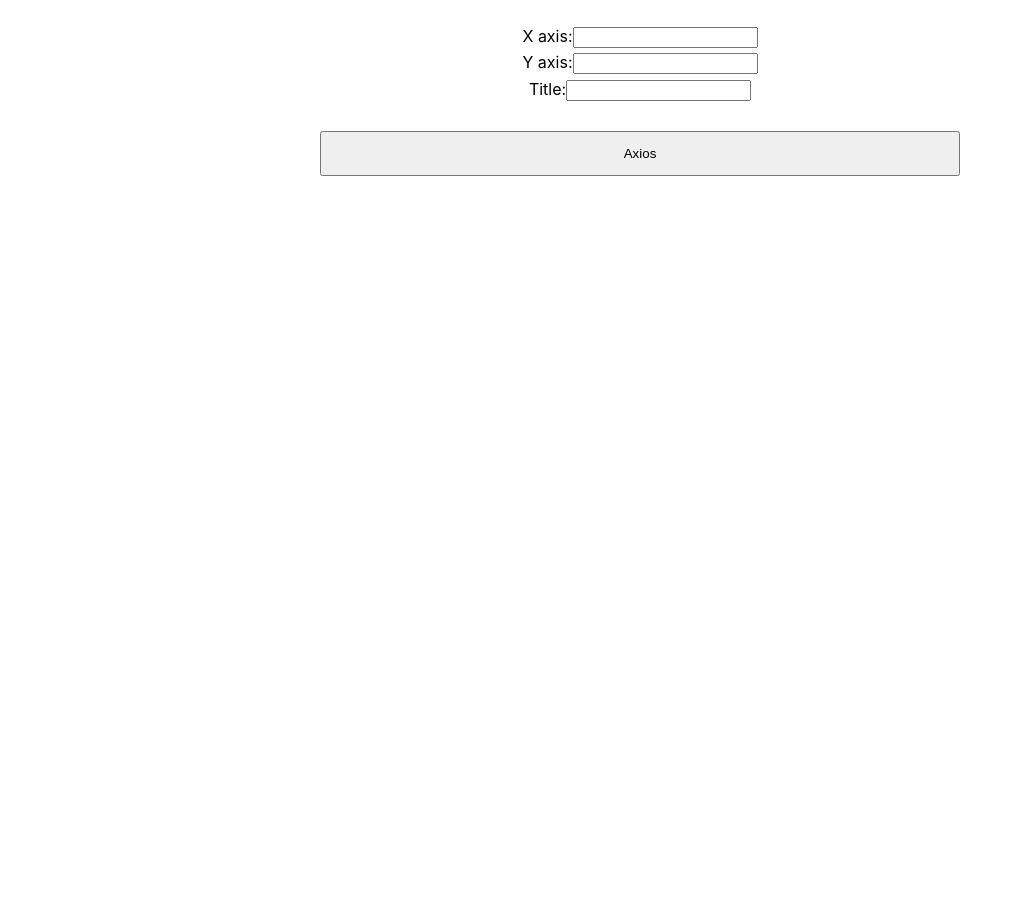
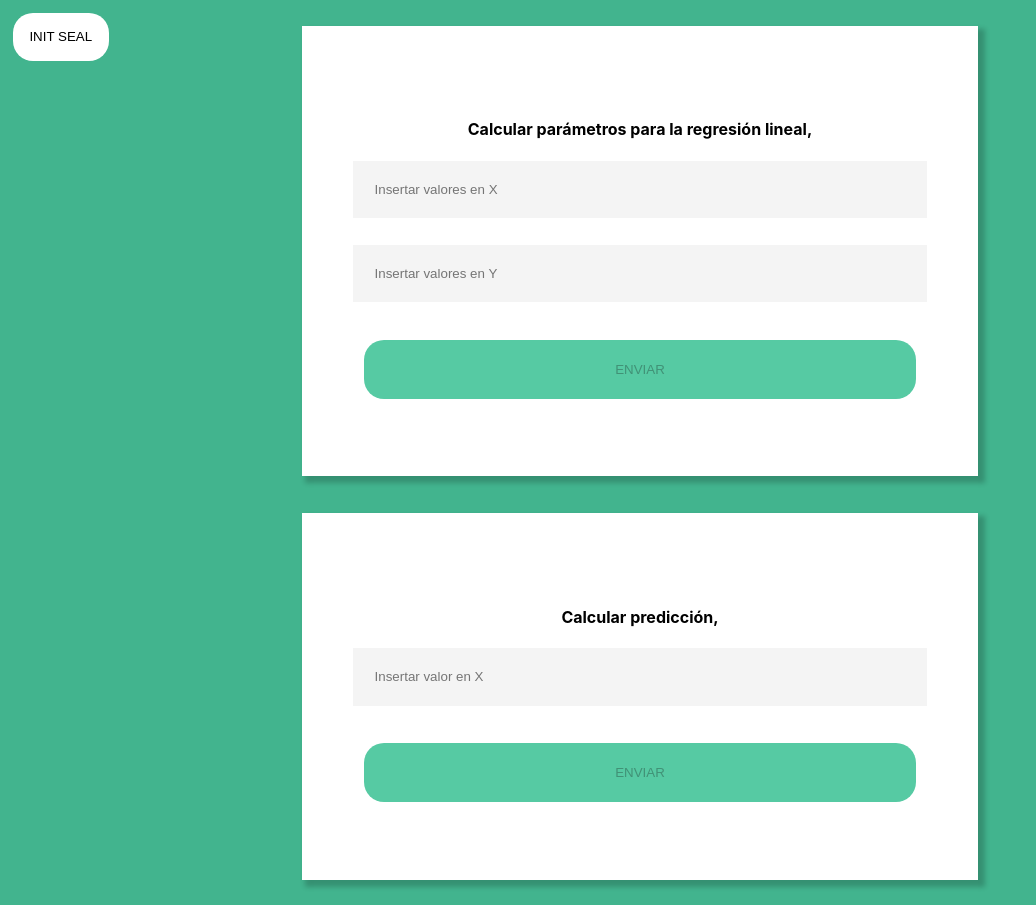
Before and after one commit to DiegoMartindeAndres/FHE, a React (Create React App) app: page / in a window 1280 px wide. Shown: the whole page, without its empty margins (0-1036 px from the left). Before the commit the page ends 800 px from the top, so only its background shows below. Built offline with nearby package versions, Linux system fonts and the light colour scheme.

Commit message:
Preparado front para petición de predicción. Externalizada inicialización de parámetros de FHE a una función externa.

```diff
--- a/src/App.js
+++ b/src/App.js
@@ -1,39 +1,38 @@
 import './App.css';
 import axios from 'axios';
 import React from "react";
+import LoadingSpinner from './LoadingSpinner';
+
 const SEAL = require('node-seal');
 
 function App() {
+  // UseState for homomorphic variables
+  const [seal, setSeal] = React.useState(null);
+  const [context, setContext] = React.useState(null);
+  const [scale, setScale] = React.useState(0);
+
+  const [encoder, setEncoder] = React.useState(null);
+  const [publicKey, setPublicKey] = React.useState(null);
+  const [relinKey, setRelinKey] = React.useState(null);
+  const [encryptor, setEncryptor] = React.useState(null);
+  const [decryptor, setDecryptor] = React.useState(null);
+
+  // UseState for displaying server answers
   const [serverAnswer, setServerAnswer] = React.useState(null);
+  const [serverAnswerTwo, setServerAnswerTwo] = React.useState(null);
 
-  const callServer = async () => {
+  // UseState for visibility
+  const [creatingParms, setCreatingParms] = React.useState(false);
+  const [divDisabledParms, setDivDisabledParms] = React.useState(true);
+  const [divDisabled, setDivDisabled] = React.useState(true);
 
-    /**************************************************
-     * OBTAIN AXIS ARRAYS
-     **************************************************/
-    let arrayX = document.getElementById('valuesXId').value.split(',');
-    let arrayY = document.getElementById('valuesYId').value.split(',');
-    let N = arrayX.length;
-    let title = document.getElementById('titleId').value;
-
-    if (arrayX.length != N ||
-      arrayY.length != N ||
-      N<0) {
-          throw new Error(
-              'Array lengths not valid.'
-          )
-    }
-
-    if (N>0 && N<2) {
-            throw new Error(
-                'At least length 2 of the arrays is needed.'
-            )
-    }
-
+  async function initSEAL() {
     /**************************************************
      * INIT SEAL
      **************************************************/
-    const seal = await SEAL();
+    setCreatingParms(true);
+    let seal = await SEAL();
+    setSeal(seal);
 
     /**************************************************
     * SCHEME PARAMETERS
@@ -43,7 +42,9 @@ function App() {
     const polyModulusDegree = 8192;
     const bitSizes = [50, 30, 30, 30, 50];
     const bitSize = 30;
-    const scale = Math.pow(2.0, bitSize);
+
+    let scale = Math.pow(2.0, bitSize);
+    setScale(scale);
 
     const parms = seal.EncryptionParameters(schemeType);
 
@@ -62,7 +63,7 @@ function App() {
     /**************************************************
     * CREATE CONTEXT
     **************************************************/
-    const context = seal.Context(
+    let context = seal.Context(
         parms, // Encryption Parameters
         true, // ExpandModChain
         securityLevel // Enforce a security level
@@ -75,18 +76,60 @@ function App() {
         throw new Error(
         'Could not set the parameters in the given context. Please try different encryption parameters.'
         )
+    } else {
+      setContext(context);
     }
 
     /**************************************************
      * HOMOMORPHIC OBJECTS INITIALIZATION
      **************************************************/
-     const encoder = seal.CKKSEncoder(context);
+    let encoder = seal.CKKSEncoder(context);
+    setEncoder(encoder);
     const keyGenerator = seal.KeyGenerator(context);
-     const publicKey = keyGenerator.createPublicKey();
+    let publicKey = keyGenerator.createPublicKey();
+    setPublicKey(publicKey);
     const secretKey = keyGenerator.secretKey();
-     const relinKey = keyGenerator.createRelinKeys();
-     const encryptor = seal.Encryptor(context, publicKey, secretKey);
-     const decryptor = seal.Decryptor(context, secretKey);
+    let relinKey = keyGenerator.createRelinKeys();
+    setRelinKey(relinKey);
+    let encryptor = seal.Encryptor(context, publicKey, secretKey);
+    setEncryptor(encryptor);
+    let decryptor = seal.Decryptor(context, secretKey);
+    setDecryptor(decryptor);
+
+    /**************************************************
+     * TOGGLE VISIBILITY
+     **************************************************/
+    setDivDisabledParms(false);
+    setCreatingParms(false);
+  }
+
+
+
+
+  const callServer = async () => {
+    // Inform client that encryption has begun
+    setServerAnswer(`Encriptando...`);
+
+    /**************************************************
+     * OBTAIN AXIS ARRAYS
+     **************************************************/
+    let arrayX = document.getElementById('valuesXId').value.split(',');
+    let arrayY = document.getElementById('valuesYId').value.split(',');
+    let N = arrayX.length;
+
+    if (arrayX.length !== N ||
+      arrayY.length !== N ||
+      N<0) {
+          throw new Error(
+              'Array lengths not valid.'
+          )
+    }
+
+    if (N>0 && N<2) {
+            throw new Error(
+                'At least length 2 of the arrays is needed.'
+            )
+    }
 
     /**************************************************
      * GUIDE OF FORMULAS TO BE COMPUTED FOR THE
@@ -123,16 +166,20 @@ function App() {
         storeYValues[i] = cipherTextYBase64;
     }
 
-    // Send relin key as Base64
+    /**************************************************
+     * SAVE KEYS TO BE SENT AS BASE64 STRINGS
+     **************************************************/
     const relinBase64Key = relinKey.save();
     const publicBase64Key = publicKey.save();
 
+    /**************************************************
+     * AXIOS ASYNCHRONOUS PETITION
+     **************************************************/
     var postData = {
       valuesX: storeXValues,
       valuesY: storeYValues,
       relinBase64Key: relinBase64Key,
-      publicBase64Key: publicBase64Key,
-      title: title
+      publicBase64Key: publicBase64Key
     };
 
     let axiosConfig = {
@@ -142,46 +189,88 @@ function App() {
       }
     };
 
+    // Inform client that the server is computing the data
+    setServerAnswer(`Esperando respuesta del servidor...`);
+
     await axios.post('http://localhost:3000/api/operate', postData, axiosConfig)
     .then(res => {
-      console.log('received');
-      /* const uploadedCipherText = seal.CipherText();
-      uploadedCipherText.load(context, res.data);
+      // Inform client that the decryption has begun
+      setServerAnswer(`Desencriptando...`);
 
-      // Decrypt the CipherText
-      const decryptedPlainText = decryptor.decrypt(uploadedCipherText);
+      /**
+       * The format of the JSON to be received is the following:
+       * {numeratorSlope, numeratorCutPoint, denominator}
+       */
+      const numeratorSlopeEncrypted = seal.CipherText();
+      numeratorSlopeEncrypted.load(context, res.data.numeratorSlope);
+      const numeratorCutPointEncrypted = seal.CipherText();
+      numeratorCutPointEncrypted.load(context, res.data.numeratorCutPoint);
+      const denominatorEncrypted = seal.CipherText();
+      denominatorEncrypted.load(context, res.data.denominator);
 
-      // Decode the PlainText
-      const decodedArray = encoder.decode(decryptedPlainText);
+      /**
+       * Decrypt variables
+       */
+      const decryptedPlainTextNumeratorSlope = decryptor.decrypt(numeratorSlopeEncrypted);
+      const decryptedPlainTextNumeratorCP = decryptor.decrypt(numeratorCutPointEncrypted);
+      const decryptedPlainTextDenominator = decryptor.decrypt(denominatorEncrypted);
 
-      setServerAnswer(decodedArray[0]); */
+      /**
+       * Decode variables
+       */
+      const decodedArrayNumeratorSlope = encoder.decode(decryptedPlainTextNumeratorSlope);
+      const decodedArrayNumeratorCP = encoder.decode(decryptedPlainTextNumeratorCP);
+      const decodedArrayDenominator = encoder.decode(decryptedPlainTextDenominator);
+
+      /**
+       * Compute slope and cut point in y axis
+       */
+      const m = decodedArrayNumeratorSlope[0] / decodedArrayDenominator[0];
+      const b = decodedArrayNumeratorCP[0] / decodedArrayDenominator[0];
+
+      console.log('m', m);
+      console.log('b', b);
+
+      setServerAnswer(`y = mx + b = ${m}x + ${b}`);
+      setDivDisabled(false);
+
     }).catch(err => console.log(err.response.data));
+  }
+
+  const callServerPredict = async () => {
+    // Inform client that encryption has begun
+    setServerAnswerTwo(`Encriptando...`);
   }
 
   return (
     <div className="App" style={{display: 'flex', flexDirection: 'column', alignItems: 'center'}}>
+      <button onClick={initSEAL} className="btnInitSEAL">
+          {creatingParms ? <LoadingSpinner/> : 'Init SEAL'}
+      </button>
+      <div className="firstForm">
         <form style={{display: 'flex', flexDirection: 'column', alignItems: 'center', padding: '2%'}}>
-        <label style={{paddingBottom: '2%'}}>
-          X axis:
-          <input type="text" name="X axis" id="valuesXId"/>
-        </label>
-        <label style={{paddingBottom: '2%'}}>
-          Y axis:
-          <input type="text" name="Y axis" id="valuesYId"/>
-        </label>
-        <label style={{paddingBottom: '2%'}}>
-          Title:
-          <input type="text" name="Title" id="titleId"/>
-        </label>
+          <h4>Calcular parámetros para la regresión lineal,</h4>
+          <input type="text" className="inputFirstForm" name="X axis" id="valuesXId"
+          placeholder='Insertar valores en X' disabled={divDisabledParms}/>
+          <input type="text" className="inputFirstForm" name="Y axis" id="valuesYId"
+          placeholder='Insertar valores en Y' disabled={divDisabledParms}/>
         </form>
-      <button onClick={callServer} style={{width: '50%', marginBottom: '2%', padding: '1%'}}>
-          Axios
+        <button onClick={callServer} className="btnFirstForm" disabled={divDisabledParms}>
+            Enviar
         </button>
-      <h4>
-        {
-          serverAnswer
-        }
-      </h4>
+        <p>{serverAnswer}</p>
+      </div>
+      <div className="firstForm" style={{marginTop: '3%'}}>
+        <form style={{display: 'flex', flexDirection: 'column', alignItems: 'center', padding: '2%'}}>
+          <h4>Calcular predicción,</h4>
+          <input type="text" className="inputFirstForm" name="predict" id="valuePredict"
+            placeholder='Insertar valor en X' disabled={divDisabled}/>
+        </form>
+        <button onClick={callServerPredict} className="btnFirstForm" disabled={divDisabled}>
+            Enviar
+        </button>
+        <p>{serverAnswerTwo}</p>
+      </div>
     </div>
   );
 }
--- /dev/null
+++ b/src/LoadingSpinner.js
@@ -0,0 +1,11 @@
+import React from "react";
+import "./spinner.css";
+
+export default function LoadingSpinner() {
+  return (
+    <div className="spinner-container">
+      <div className="loading-spinner">
+      </div>
+    </div>
+  );
+}
--- a/src/index.css
+++ b/src/index.css
@@ -5,9 +5,84 @@ body {
     sans-serif;
   -webkit-font-smoothing: antialiased;
   -moz-osx-font-smoothing: grayscale;
+  background-color: rgb(66, 180, 142);
+  padding: 2%;
 }
 
 code {
   font-family: source-code-pro, Menlo, Monaco, Consolas, 'Courier New',
     monospace;
 }
+
+.firstForm {
+  background-color: white;
+  box-shadow: 5px 5px 5px 2px rgba(0, 0, 0, 0.2);
+  padding: 5%;
+  width: 45%;
+  height: fit-content;
+}
+
+.inputFirstForm {
+  padding: 4%;
+  width: 100%;
+  margin-bottom: 5%;
+  border-top: hidden;
+  border-right: hidden;
+  border-left: hidden;
+  background-color: rgb(244, 244, 244);
+  outline: none;
+}
+
+.inputFirstForm:focus,
+.inputFirstForm:active {
+  border-top: hidden;
+  border-right: hidden;
+  border-left: hidden;
+  border-bottom: 3px solid rgb(66, 180, 142);
+}
+
+.inputFirstForm:hover {
+  box-shadow: 2px 2px 5px 1px rgba(0, 0, 0, 0.1);
+}
+
+.inputFirstForm:disabled {
+  border: hidden;
+  cursor: not-allowed;
+  box-shadow: none;
+}
+
+.btnInitSEAL {
+  width: fit-content;
+  padding: 1.3%;
+  background-color: white;
+  text-align: center;
+  text-decoration: none;
+  border: none;
+  border-radius: 20px;
+  text-transform: uppercase;
+  position: fixed;
+  top: 0;
+  left: 0;
+  margin: 1%;
+}
+
+.btnFirstForm {
+  width: 100%;
+  padding: 4%;
+  text-align: center;
+  text-decoration: none;
+  background-color: rgb(86, 202, 163);
+  border: none;
+  border-radius: 20px;
+  text-transform: uppercase;
+}
+
+.btnFirstForm:hover, .btnInitSEAL:hover {
+  cursor: pointer;
+  box-shadow: 4px 4px 8px 1px rgba(0, 0, 0, 0.1);
+}
+
+.btnFirstForm:disabled {
+  cursor: not-allowed;
+  box-shadow: none;
+}
--- /dev/null
+++ b/src/spinner.css
@@ -0,0 +1,16 @@
+@keyframes spinner {
+    0% {
+      transform: rotate(0deg);
+    }
+    100% {
+      transform: rotate(360deg);
+    }
+  }
+  .loading-spinner {
+    width: fit-content;
+    height: fit-content;
+    border: 10px solid #f3f3f3;
+    border-top: 10px solid #303030;
+    border-radius: 50%;
+    animation: spinner 1.5s linear infinite;
+  }
```
Lines whose indentation alone changed are shown as unchanged.
